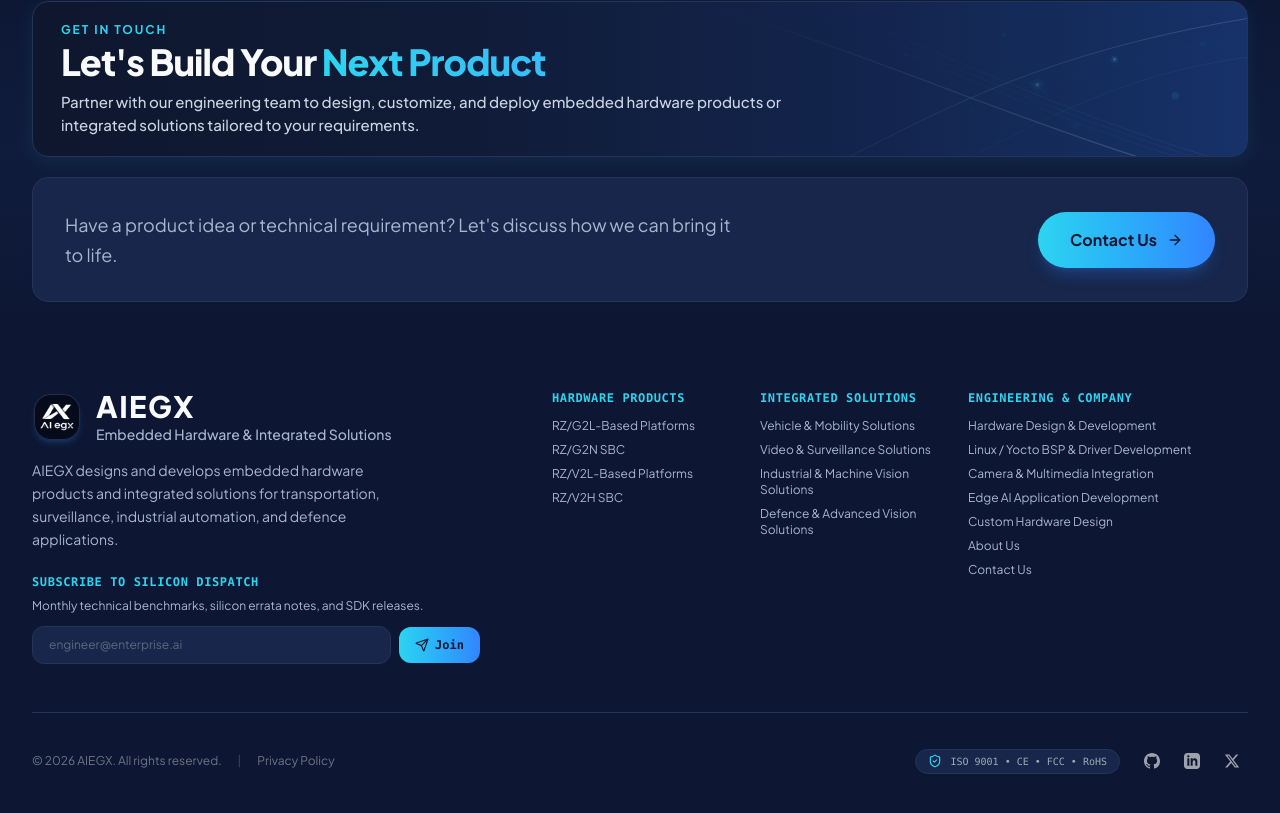
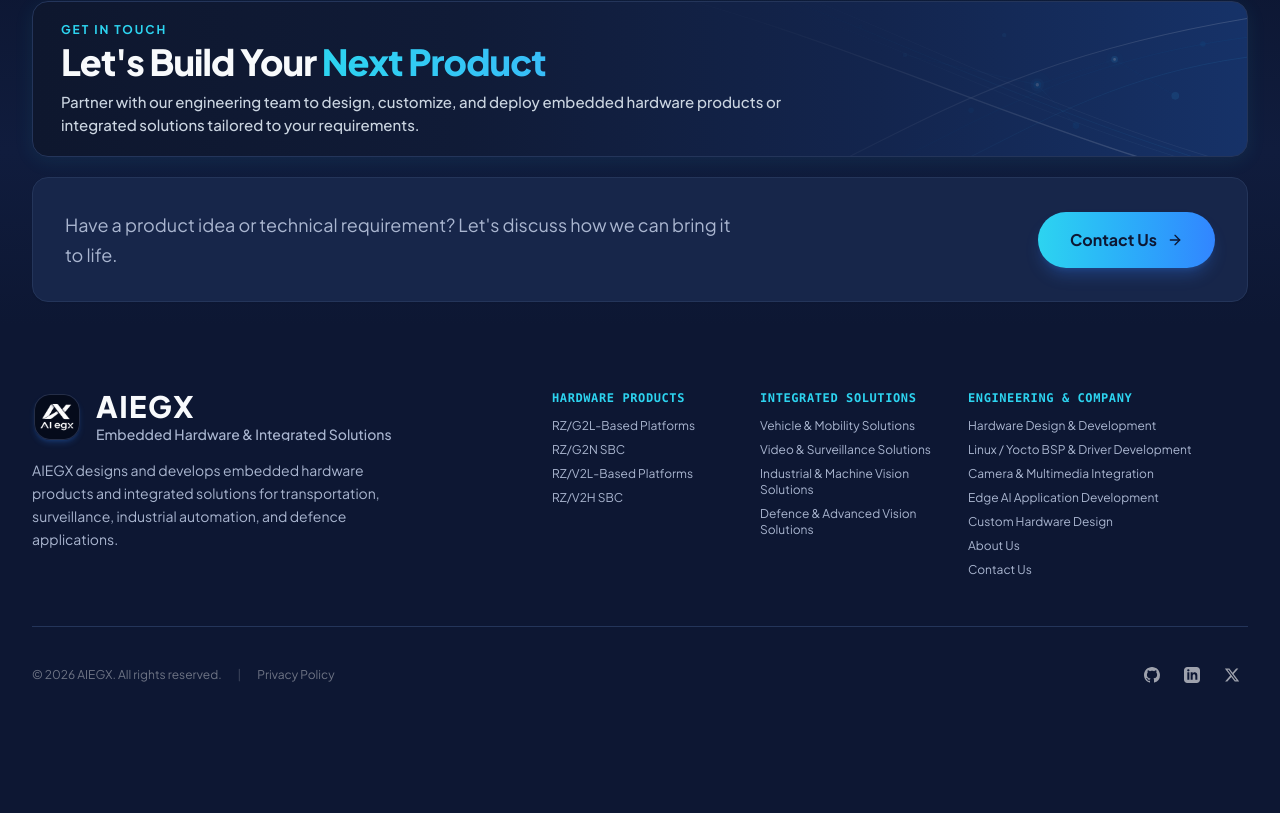
Before and after one commit to Sharmaji0108/Aiegx, a React (Vite) app: page / in a window 1280 px wide. Shown: the part 3128-3941 px from the top of the page. After the commit the page ends 3867 px from the top, so only its background shows below. Built offline with nearby package versions, Linux system fonts and the light colour scheme; a web font is replaced by a local one.

Commit message:
Remove newsletter section and certification pill from footer

```diff
--- a/src/components/common/Footer.jsx
+++ b/src/components/common/Footer.jsx
@@ -1,27 +1,9 @@
-import React, { useState } from 'react';
+import React from 'react';
 import Logo from './Logo';
-import {
-  Send,
-  CheckCircle2,
-  ShieldCheck
-} from 'lucide-react';
 import { navigateTo } from '../../utils/navigation';
 
 
 export default function Footer() {
-  const [email, setEmail] = useState('');
-  const [subscribed, setSubscribed] = useState(false);
-
-  const handleSubscribe = (e) => {
-    e.preventDefault();
-    if (email) {
-      setSubscribed(true);
-      setTimeout(() => {
-        setEmail('');
-      }, 3000);
-    }
-  };
-
   return (
     <footer className="bg-[#EDF2F7] dark:bg-[#0D1733] text-[#14213D] dark:text-[#F8FAFC] pt-16 pb-12 relative overflow-hidden transition-colors duration-300">
       <div className="max-w-7xl mx-auto px-4 sm:px-6 lg:px-8">
@@ -29,10 +11,8 @@ export default function Footer() {
         {/* Top Grid: Branding & Multi-column links */}
         <div className="grid grid-cols-1 md:grid-cols-2 lg:grid-cols-12 gap-10 lg:gap-8 pb-12 border-b border-[#DBE4F0] dark:border-[#24355A]">
 
-          {/* Brand Info & Newsletter (5 cols on lg) */}
-          <div className="lg:col-span-5 flex flex-col justify-between">
-            <div>
-              {/* Logo */}
+          {/* Brand Info (5 cols on lg) */}
+          <div className="lg:col-span-5 flex flex-col">
             <Logo
               className="mb-4"
               imgClassName="w-10 h-10 sm:w-11 sm:h-11"
@@ -43,42 +23,6 @@ export default function Footer() {
             <p className="text-sm text-[#52627C] dark:text-[#AAB6D0] leading-relaxed max-w-sm mb-6">
               AIEGX designs and develops embedded hardware products and integrated solutions for transportation, surveillance, industrial automation, and defence applications.
             </p>
-            </div>
-
-            {/* Newsletter Input */}
-            <div>
-              <span className="text-xs font-mono uppercase text-[#089EC2] dark:text-[#2DD4F0] tracking-wider block mb-2 font-semibold">
-                Subscribe to Silicon Dispatch
-              </span>
-              <p className="text-xs text-[#52627C] dark:text-[#AAB6D0] mb-3">
-                Monthly technical benchmarks, silicon errata notes, and SDK releases.
-              </p>
-
-              {subscribed ? (
-                <div className="flex items-center gap-2 p-3 rounded-xl bg-emerald-500/10 border border-emerald-500/30 text-emerald-600 dark:text-emerald-400 text-xs">
-                  <CheckCircle2 className="w-4 h-4 text-emerald-600 dark:text-emerald-400" />
-                  <span>Subscribed! Check your inbox for technical briefings.</span>
-                </div>
-              ) : (
-                <form onSubmit={handleSubscribe} className="flex items-center gap-2 max-w-md">
-                  <input
-                    type="email"
-                    required
-                    value={email}
-                    onChange={(e) => setEmail(e.target.value)}
-                    placeholder="engineer@enterprise.ai"
-                    className="flex-1 px-4 py-2.5 rounded-xl bg-white dark:bg-[#17264A] border border-[#DBE4F0] dark:border-[#24355A] text-slate-900 dark:text-white placeholder-slate-400 dark:placeholder-white/30 text-xs focus:outline-none focus:border-[#089EC2] dark:focus:border-[#2DD4F0]"
-                  />
-                  <button
-                    type="submit"
-                    className="px-4 py-2.5 rounded-xl font-semibold text-xs text-[#0D1733] bg-gradient-to-r from-[#2DD4F0] to-[#3285FF] hover:opacity-90 transition-opacity flex items-center gap-1.5 font-mono cursor-pointer"
-                  >
-                    <Send className="w-3.5 h-3.5" />
-                    <span className="hidden sm:inline">Join</span>
-                  </button>
-                </form>
-              )}
-            </div>
           </div>
 
           {/* Links Column 1: Hardware Products (2 cols) */}
@@ -134,14 +78,6 @@ export default function Footer() {
             <a href="#why-aiegx" onClick={(e) => navigateTo('/#why-aiegx', e)} className="hover:text-slate-900 dark:hover:text-white transition-colors">Privacy Policy</a>
           </div>
 
-          {/* Certifications and Social Icons */}
-          <div className="flex flex-wrap items-center gap-3 sm:gap-4">
-            {/* Cert Pills */}
-            <div className="flex items-center gap-2 text-[10px] font-mono text-slate-700 dark:text-white/60 border border-[#DBE4F0] dark:border-[#24355A] px-3 py-1 rounded-full bg-white dark:bg-[#17264A] shadow-xs">
-              <ShieldCheck className="w-3.5 h-3.5 text-[#089EC2] dark:text-[#2DD4F0]" />
-              <span>ISO 9001 &bull; CE &bull; FCC &bull; RoHS</span>
-            </div>
-
           {/* Social Icons */}
           <div className="flex items-center gap-2 text-slate-500 dark:text-white/60">
             <a
@@ -178,7 +114,6 @@ export default function Footer() {
               </svg>
             </a>
           </div>
-          </div>
 
         </div>
 
```
Lines whose indentation alone changed are shown as unchanged.
